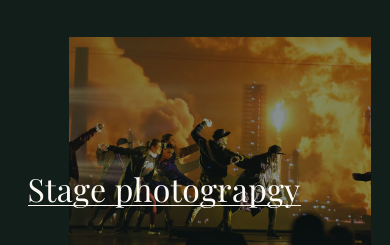
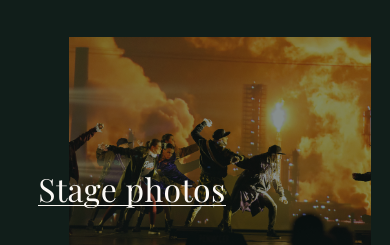
Before and after one commit to projectVD/anna.vlasova, a plain HTML site: page app/index.html in a window 390 px wide. Shown: the part 599-844 px from the top of the page. Drawn offline with nearby package versions, Linux system fonts and the light colour scheme; a web font is replaced by a local one.

Commit message:
debug title

```diff
--- a/app/index.html
+++ b/app/index.html
@@ -74,7 +74,7 @@
             <div class="portfolio__img img-attention_on">
               <img src="img/portfolio/portfolioImg_stagePhoto.jpg" alt="#" class="active-link" data-target="portfolio-stage">
             </div>
-            <div class="items-title"><a href="#" class="active-link" data-target="portfolio-stage">Stage photograpgy</a></div>
+            <div class="items-title"><a href="#" class="active-link" data-target="portfolio-stage">Stage photos</a></div>
           </div>
           <div class="portfolio__items" id="stage-photo">
             <div class="portfolio__img img-attention_on">
--- a/app/scss/_media.scss
+++ b/app/scss/_media.scss
@@ -1379,8 +1379,9 @@
     }
     &:nth-child(3) {
       .items-title {
-        width: 440px;
-        right: 20px;
+        width: auto;
+        right: auto;
+        left: -10%;
       }
     }
     &:nth-child(4) {
@@ -1514,8 +1515,9 @@
     }
     &:nth-child(3) {
       .items-title {
-        width: 273px;
-        right: 70px;
+        width: auto;
+        right: auto;
+        left: -10%;
       }
     }
     &:nth-child(4) {
@@ -2595,7 +2597,8 @@
     }
     &:nth-child(3) {
       .items-title {
-        right: 4%;
+        right: auto;
+        left: -10%;
       }
     }
     &:nth-child(5) {
--- a/app/scss/_portfolio.scss
+++ b/app/scss/_portfolio.scss
@@ -26,8 +26,9 @@
   }
   &:nth-child(3) {
     .items-title {
-      width: 683px;
-      right: -52px;
+      width: auto;
+      right: auto;
+      left: -40px;
     }
   }
   &:nth-child(4) {
```
Also changed, not shown: app/css/style.min.css.
